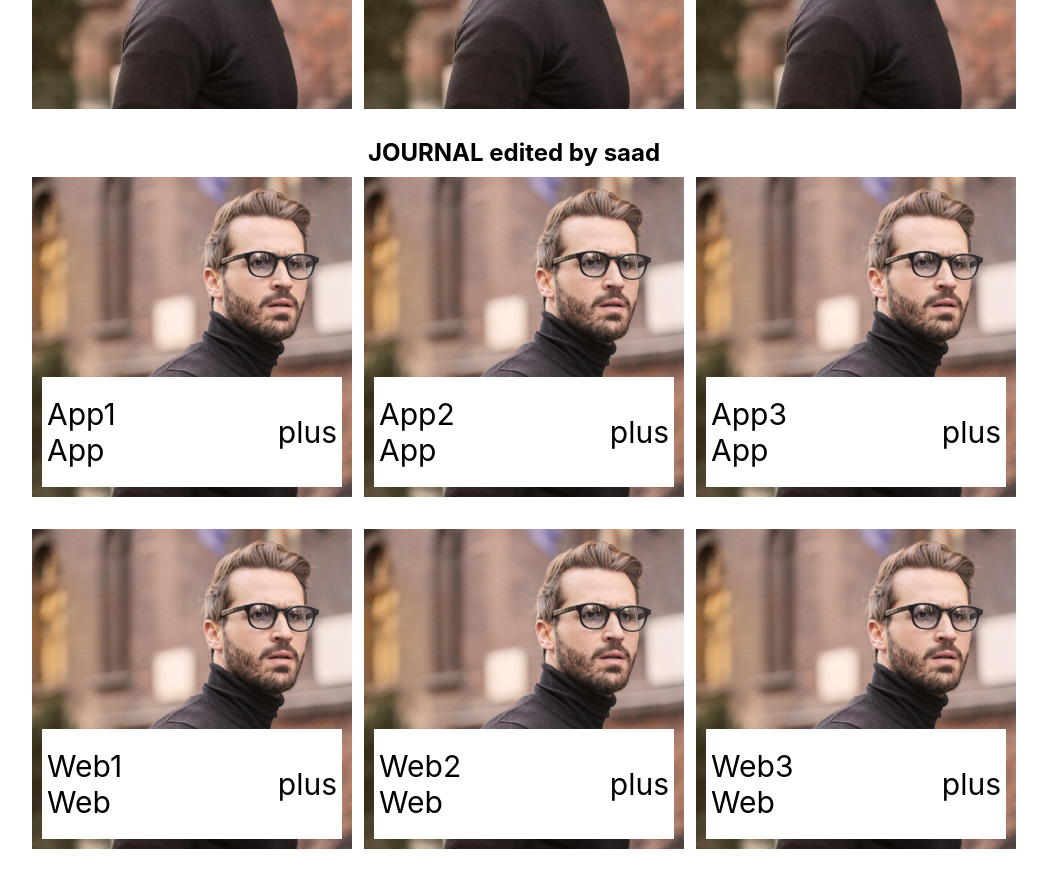
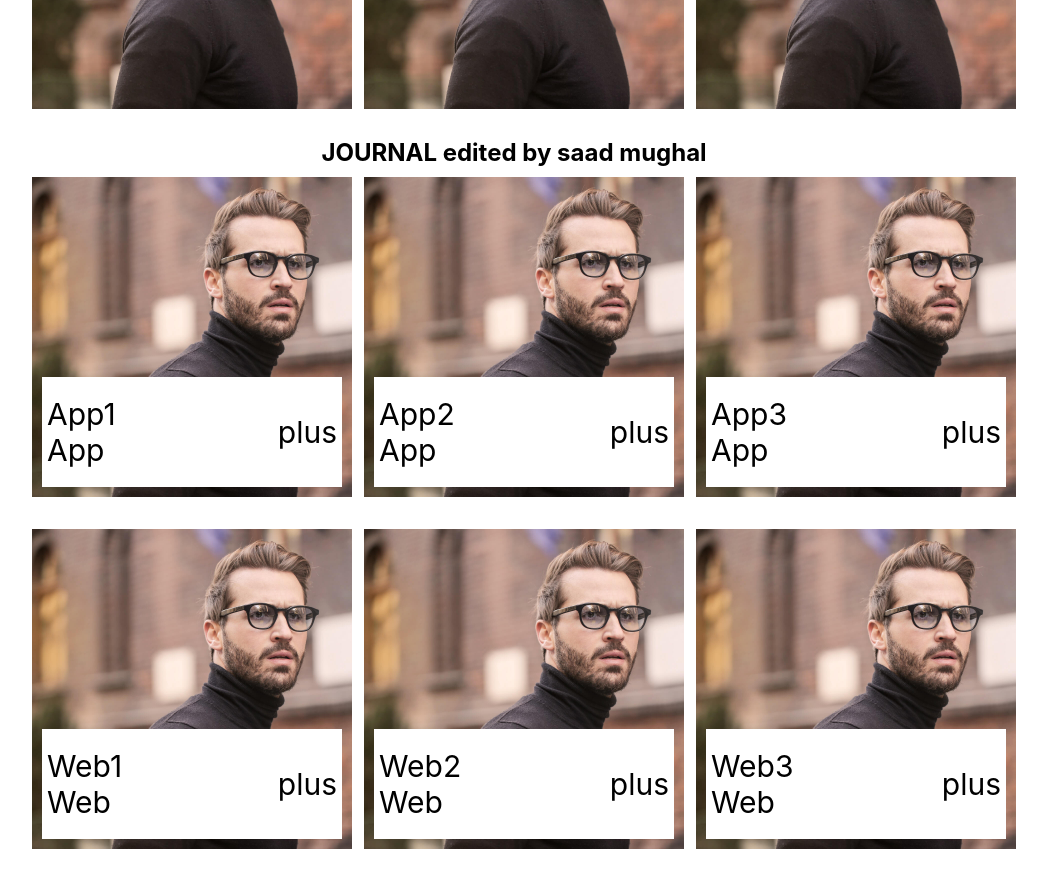
Before and after one commit to RehanAhmed-dotcom/Portfolio-vite, a React (Vite) app: page / in a window 1280 px wide. Shown: the part 2320-3208 px from the top of the page, without its empty margins (126-1173 px from the left). Built offline with nearby package versions, Linux system fonts and the light colour scheme.

Commit message:
saad mughal changes

```diff
--- a/src/pages/Journal.tsx
+++ b/src/pages/Journal.tsx
@@ -4,7 +4,7 @@ const Journal = () => {
     <div className="Portfolio">
       <div className="topContainer">
         <div className="firstdiv">
-          <h2>JOURNAL edited by saad</h2>
+          <h2>JOURNAL edited by saad mughal</h2>
 
           <div className="grid-container">
             {portfolioData.map((item) => (
```
